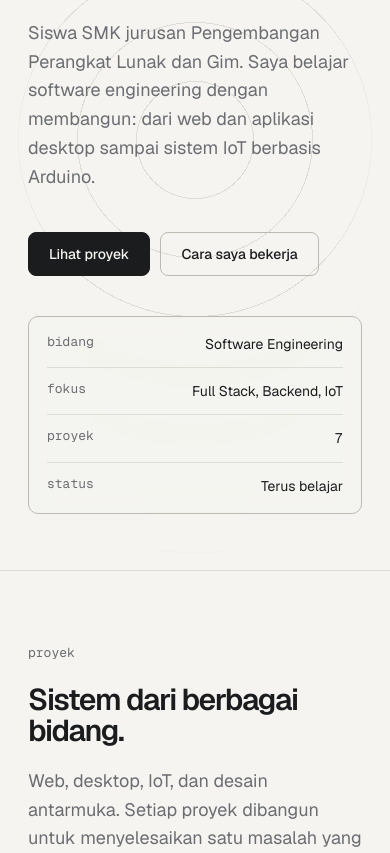
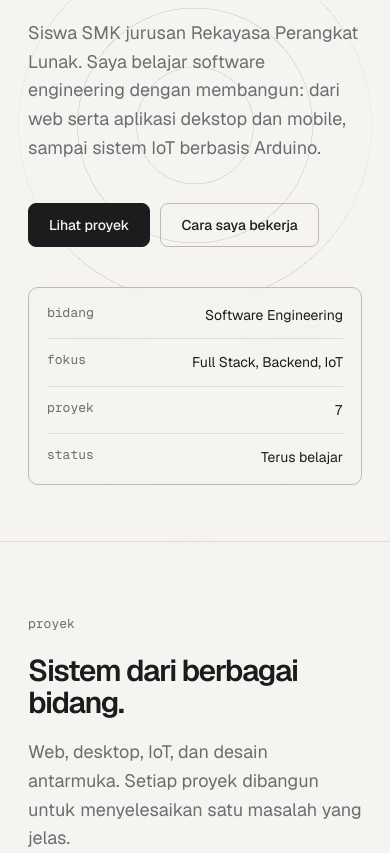
Before and after one commit to arundaya24/portofolio, a plain HTML site: page code/portofolio.html in a window 390 px wide. Shown: the part 347-1200 px from the top of the page. Drawn offline with nearby package versions, Linux system fonts and the light colour scheme.

Commit message:
save readme

```diff
--- a/code/main.js
+++ b/code/main.js
@@ -2,14 +2,6 @@ document.documentElement.classList.add("js");
 
       const CONFIG = {
         projects: [
-          {
-            title: "Pelaporan Kerusakan Jalan",
-            type: "web",
-            pattern: 0,
-            image: "",
-            desc: "Website untuk melaporkan kerusakan jalan agar laporan dapat dikumpulkan dan ditindaklanjuti.",
-            tags: ["Web", "Pelaporan"],
-          },
           {
             title: "Pengaduan dan Aspirasi Masyarakat",
             type: "web",
@@ -19,20 +11,28 @@ document.documentElement.classList.add("js");
             tags: ["Web", "Layanan publik"],
           },
           {
-            title: "Aplikasi Kasir Desktop",
-            type: "desktop",
+            title: "AI Berbasis Deep Learning",
+            type: "Web",
             pattern: 2,
             image: "",
-            desc: "Aplikasi kasir untuk komputer yang dibangun dengan VB.NET.",
+            desc: "AI dengan deep learning untuk mengenali gambar.",
             tags: ["VB.NET", "Desktop"],
           },
           {
-            title: "Laporan Pendakian Gunung",
-            type: "aplikasi",
-            pattern: 3,
+            title: "Aplikasi Mobile Flutter",
+            type: "Aplikasi",
+            pattern: 2,
             image: "",
-            desc: "Aplikasi untuk mencatat dan melaporkan kegiatan pendakian gunung.",
-            tags: ["Aplikasi"],
+            desc: "Desain antarmuka untuk aplikasi dan website.",
+            tags: ["UI/UX", "Desain"],
+          },
+          {
+            title: "Pelaporan Kerusakan Jalan",
+            type: "web",
+            pattern: 0,
+            image: "assets/aspara.png",
+            desc: "Website untuk melaporkan kerusakan jalan agar laporan dapat dikumpulkan dan ditindaklanjuti.",
+            tags: ["Web", "Pelaporan"],
           },
           {
             title: "Penyiraman Tanaman Otomatis",
@@ -51,12 +51,12 @@ document.documentElement.classList.add("js");
             tags: ["Arduino Uno", "Embedded"],
           },
           {
-            title: "Desain UI/UX",
-            type: "desain",
-            pattern: 2,
+            title: "Laporan Pendakian Gunung",
+            type: "aplikasi",
+            pattern: 3,
             image: "",
-            desc: "Desain antarmuka untuk aplikasi dan website.",
-            tags: ["UI/UX", "Desain"],
+            desc: "Aplikasi untuk mencatat dan melaporkan kegiatan pendakian gunung.",
+            tags: ["Aplikasi"],
           },
         ],
         principles: [
--- a/code/portofolio.html
+++ b/code/portofolio.html
@@ -46,8 +46,8 @@
             <span class="line"><span style="--i: 2">Priatna</span></span>
           </h1>
           <p class="lead" data-reveal>
-            Siswa SMK jurusan Pengembangan Perangkat Lunak dan Gim. Saya belajar
-            software engineering dengan membangun: dari web dan aplikasi desktop
+            Siswa SMK jurusan Rekayasa Perangkat Lunak. Saya belajar
+            software engineering dengan membangun: dari web serta aplikasi dekstop dan mobile,
             sampai sistem IoT berbasis Arduino.
           </p>
           <div class="actions" data-reveal style="--d: 80ms">
```
Also changed, not shown: assets/arun-d.png (added), assets/aspara.png (added), assets/nigas.png (added), assets/titik-kritis.png (added), assets/tnggp.png (added), 1 other file.
